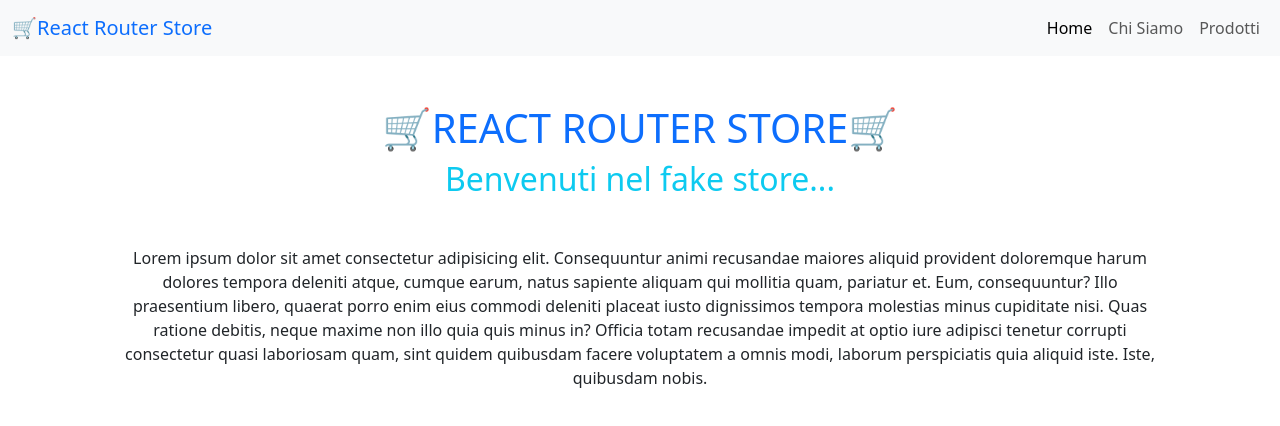
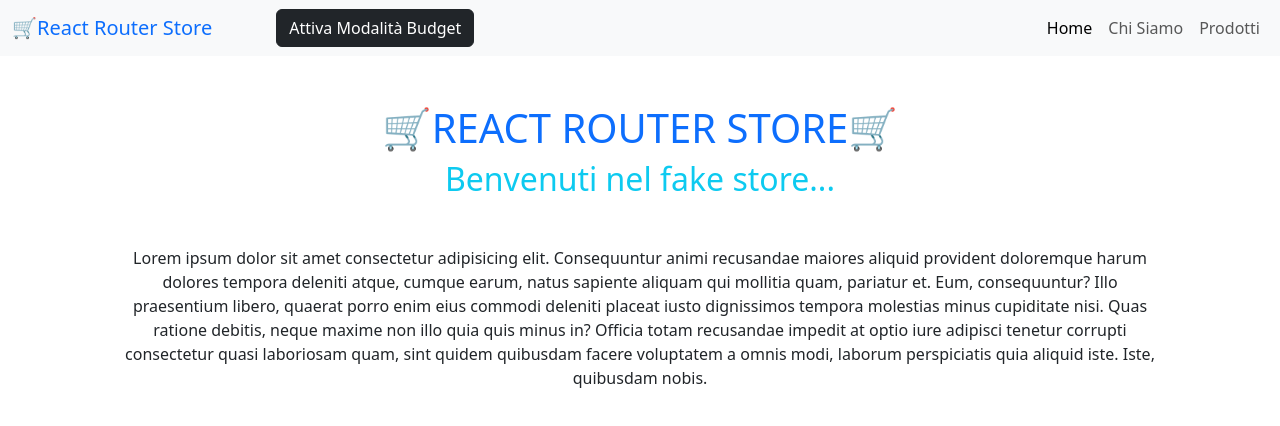
Before and after one commit to giovannimazzi/react-context-api, a React (Vite) app: page / in a window 1280 px wide. Shown: the top 426 px of the page. Built offline with nearby package versions, Linux system fonts and the light colour scheme.

Commit message:
feat: add a toogle button in Navbar in order to change the budgetMode value

```diff
--- a/src/components/NavBar.jsx
+++ b/src/components/NavBar.jsx
@@ -1,12 +1,21 @@
 import { NavLink } from "react-router-dom";
+import { useBudget } from "../contexts/BudgetContext";
 
 export default function Navbar() {
+  const { budgetMode, toggleBudgetMode } = useBudget();
+
   return (
     <nav className="navbar navbar-expand-lg bg-light">
       <div className="container-fluid">
         <NavLink to="/" className="navbar-brand text-primary">
           🛒React Router Store
         </NavLink>
+        <button
+          className="btn btn-dark ms-5"
+          onClick={() => toggleBudgetMode()}
+        >
+          {(budgetMode ? "Disattiva" : "Attiva") + " Modalità Budget"}
+        </button>
         <button
           className="navbar-toggler"
           type="button"
--- a/src/contexts/BudgetContext.jsx
+++ b/src/contexts/BudgetContext.jsx
@@ -7,16 +7,20 @@ const BudgetContext = createContext();
 function BudgetProvider({ children }) {
   const [budgetMode, setBudgetMode] = useState(false);
 
-  const changeBudgetMode = (mode) => {
+  /* const changeBudgetMode = (mode) => {
     typeof mode === "boolean"
       ? setBudgetMode(mode)
       : console.log(
           `Errore richiesta changeBudgetMode con argomento: ${mode} di tipo ${typeof mode}. L'argomento deve essere booleano.`,
         );
+  }; */
+
+  const toggleBudgetMode = () => {
+    setBudgetMode(!budgetMode);
   };
 
-  //non esporto direttamente il setter, ma una funzione che lo utilizza internamente in modo protetto
-  const contextValue = { budgetMode, changeBudgetMode };
+  //non esporto direttamente il setter, ma una funzione che lo utilizza internamente
+  const contextValue = { budgetMode, toggleBudgetMode };
 
   return (
     <BudgetContext.Provider value={contextValue}>
```
